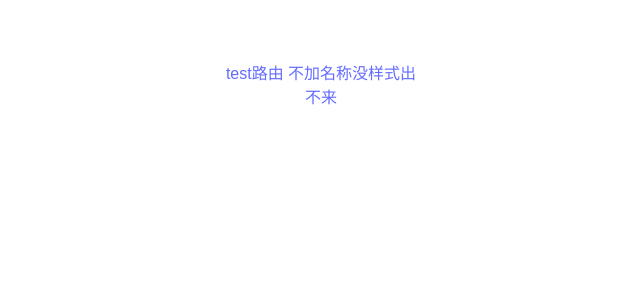
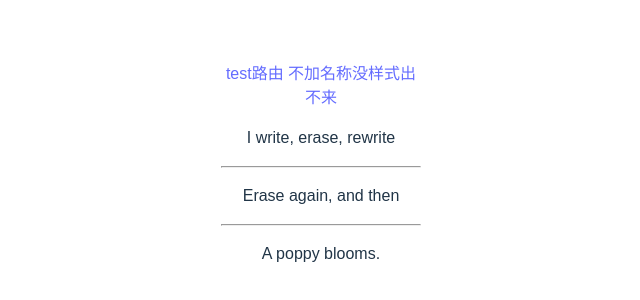
Before and after one commit to EthanShen10086/react-learning, a React (Vite) app: page /poem in a window 1280 px wide. Before the commit this address had no page. Shown: the part 238-538 px from the top of the page, without its empty margins (319-959 px from the left). Built offline with nearby package versions, Linux system fonts and the light colour scheme.

Commit message:
feat: add poem, ai thinks mine is better

```diff
--- a/src/App.jsx
+++ b/src/App.jsx
@@ -3,6 +3,7 @@ import { TestRouter } from './components/test-router';
 import OriginApp from './components/origin-app';
 import { TicTacToe } from './components/tic-tac-toe';
 import RecipeList from './components/receipt/receipt';
+import Poem from './components/poem/poem';
 import { BrowserRouter, Link, Route, Routes } from 'react-router-dom';
 
 function App() {
@@ -18,6 +19,7 @@ function App() {
 						<Route path="/origin-app" Component={OriginApp}></Route>
 						<Route path="/tic-tac-toe" Component={TicTacToe}></Route>
             <Route path="/receipt" Component={RecipeList}></Route>
+            <Route path="/poem" Component={Poem}></Route>
 					</Routes>
 				</BrowserRouter>
 			</section>
--- /dev/null
+++ b/src/components/poem/poem.jsx
@@ -0,0 +1,22 @@
+const poem = {
+	lines: [
+		'I write, erase, rewrite',
+		'Erase again, and then',
+		'A poppy blooms.',
+	],
+};
+
+export default function Poem() {
+	return (
+		<article>
+			{poem.lines.map((line, index) => {
+				return (
+					<div key={index}>
+						<p>{line}</p>
+						{index <= 1 && <hr />}
+					</div>
+				);
+			})}
+		</article>
+	);
+}
```
